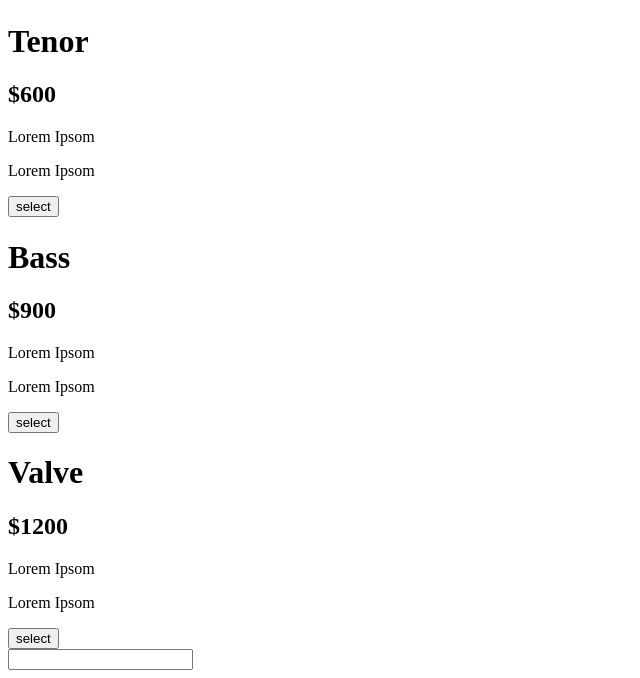
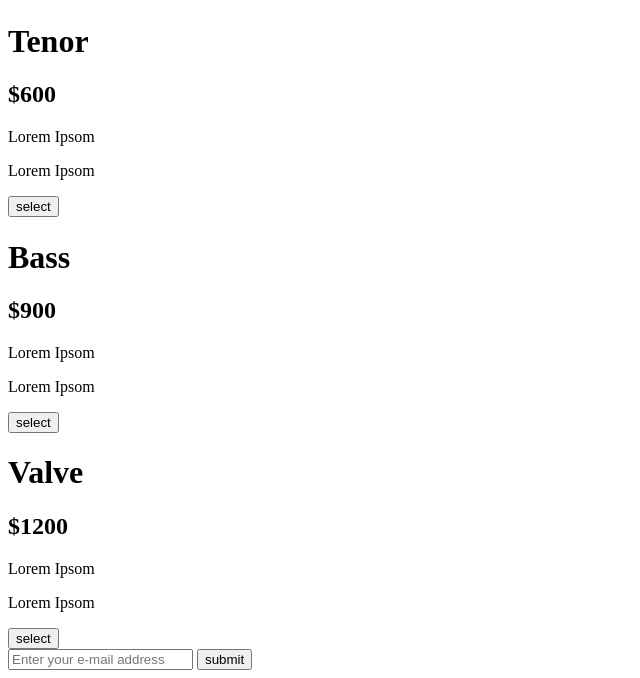
Before and after one commit to Ghiftee/Product-Landing, a plain HTML site: page index.html in a window 1280 px wide. Shown: the part 986-1664 px from the top of the page, without its empty margins (0-640 px from the left). Drawn offline with Linux system fonts and the light colour scheme.

Commit message:
added placeholder and submit button

```diff
--- a/index.html
+++ b/index.html
@@ -61,7 +61,8 @@
     </div>
 
     <form action="" id="form">
-        <input type="email" id="email">
+        <input type="email" id="email" placeholder="Enter your e-mail address">
+        <input id="submit" type="submit" value="submit">
     </form>
 
     <script src="https://cdn.freecodecamp.org/testable-projects-fcc/v1/bundle.js"></script>
```
